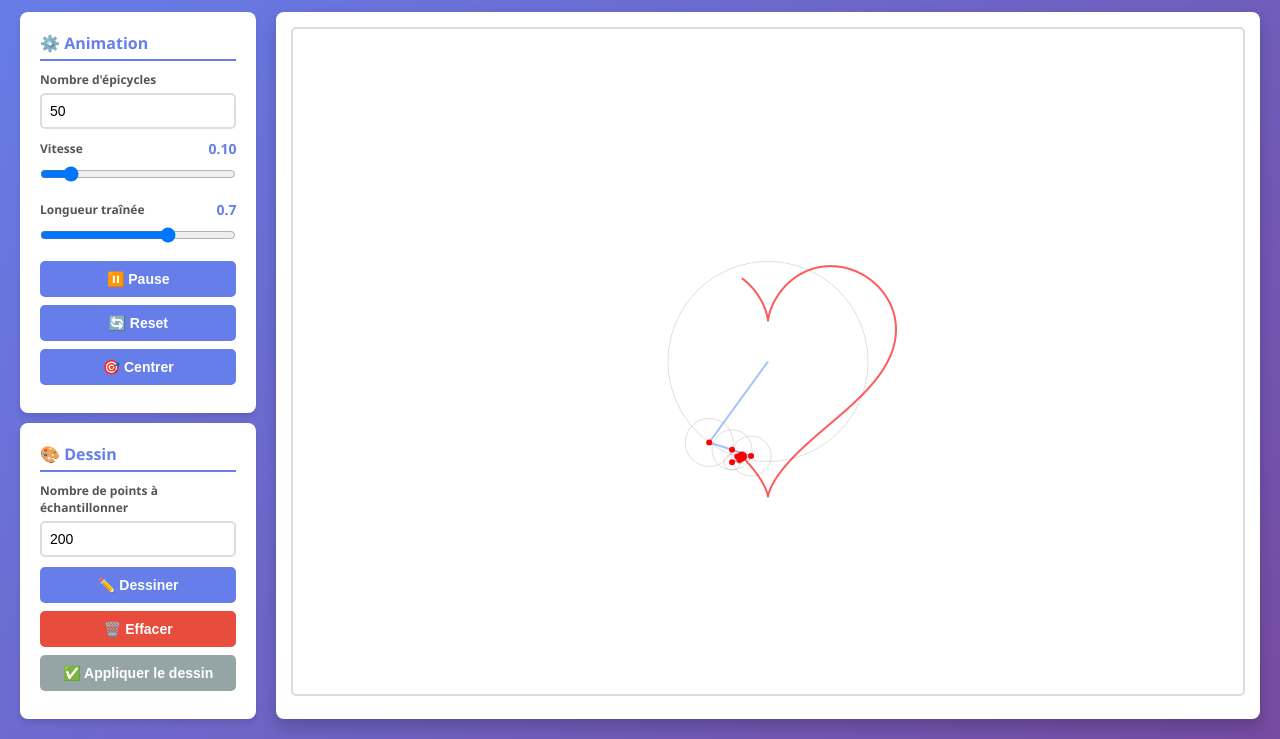
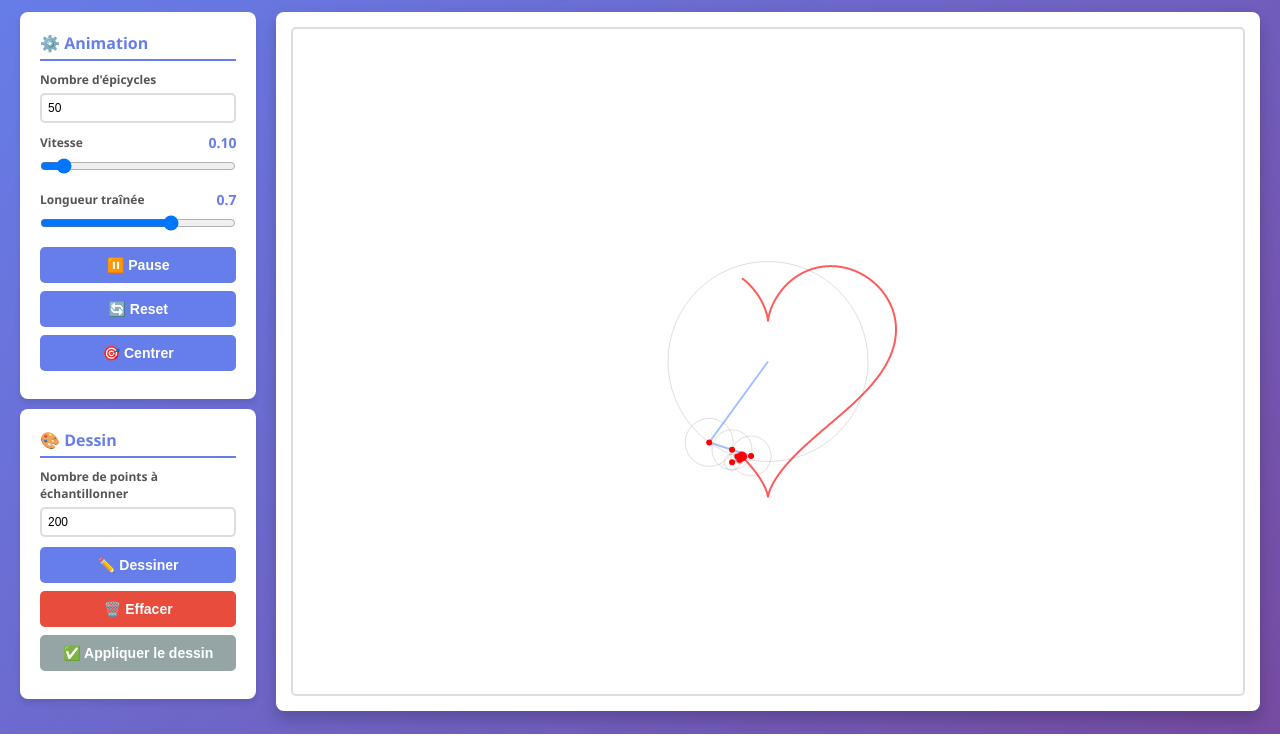
Before and after one commit to Secondaire-Xavier/fourier, a plain HTML site: page index.html in a window 1280 px wide. Shown: the part 66-805 px from the top of the page. Drawn offline with Linux system fonts and the light colour scheme.

Commit message:
Update index.html

```diff
--- a/index.html
+++ b/index.html
@@ -216,11 +216,6 @@ canvas.pan-mode {
 
     label {
         font-size: 12px;
-    }
-
-    input[type="number"], input[type="range"] {
-        padding: 8px;
-        font-size: 14px;
     }
 
     .value-display {
@@ -579,7 +574,7 @@ function draw() {
     ctx.translate(canvas.width / 2 + offsetX, canvas.height / 2 + offsetY);
     ctx.scale(zoom, zoom);
 
-    if (drawingMode) {
+    if (drawnPoints > 0) {
         if (drawnPoints.length > 1) {
             ctx.beginPath();
             ctx.moveTo(drawnPoints[0][0], drawnPoints[0][1]);
@@ -595,6 +590,7 @@ function draw() {
             ctx.fill();
         }
     } else if (animationRunning && epicycleData.length > 0) {
+
         const epicycleIdx = Math.floor(time * nFrames) % nFrames;
         const pathIdx = Math.floor(time * nDrawPoints) % nDrawPoints;
         const frameData = epicycleData[epicycleIdx];
```
